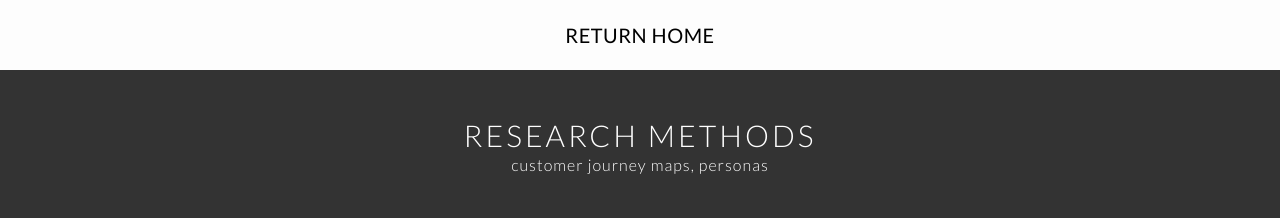
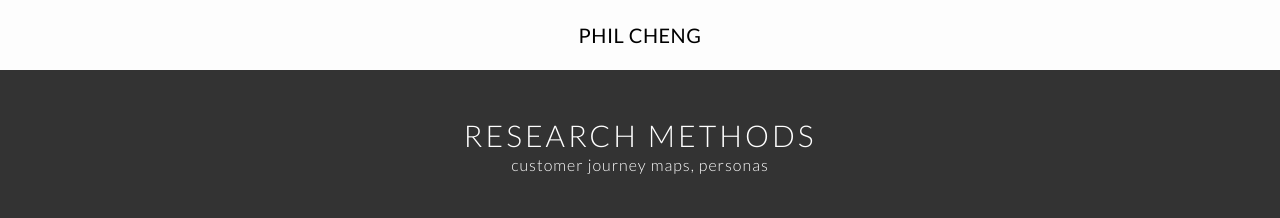
Before and after one commit to philcheng/philcheng.github.io, a Jekyll site: the page built from work.html, in a window 1280 px wide and 900 px high. Shown: the top 218 px of the window. Built offline with Jekyll 4.4.1, drawn with Linux system fonts in a browser that asks for light colours; nearby versions of some CDN libraries.

Commit message:
working change

```diff
--- a/work.html
+++ b/work.html
@@ -3,7 +3,7 @@ layout: default
 permalink: work
 ---
 <div class="work_wrap">
-		<p class='home_link'><a href="/">return home</a></p>
+		<p class='home_link'><a href="/">phil cheng</a></p>
 		<div class="work_header">
 			<div class="work_title">research methods</div>
 			<div class="work_subtitle">customer journey maps, personas</div>
```
